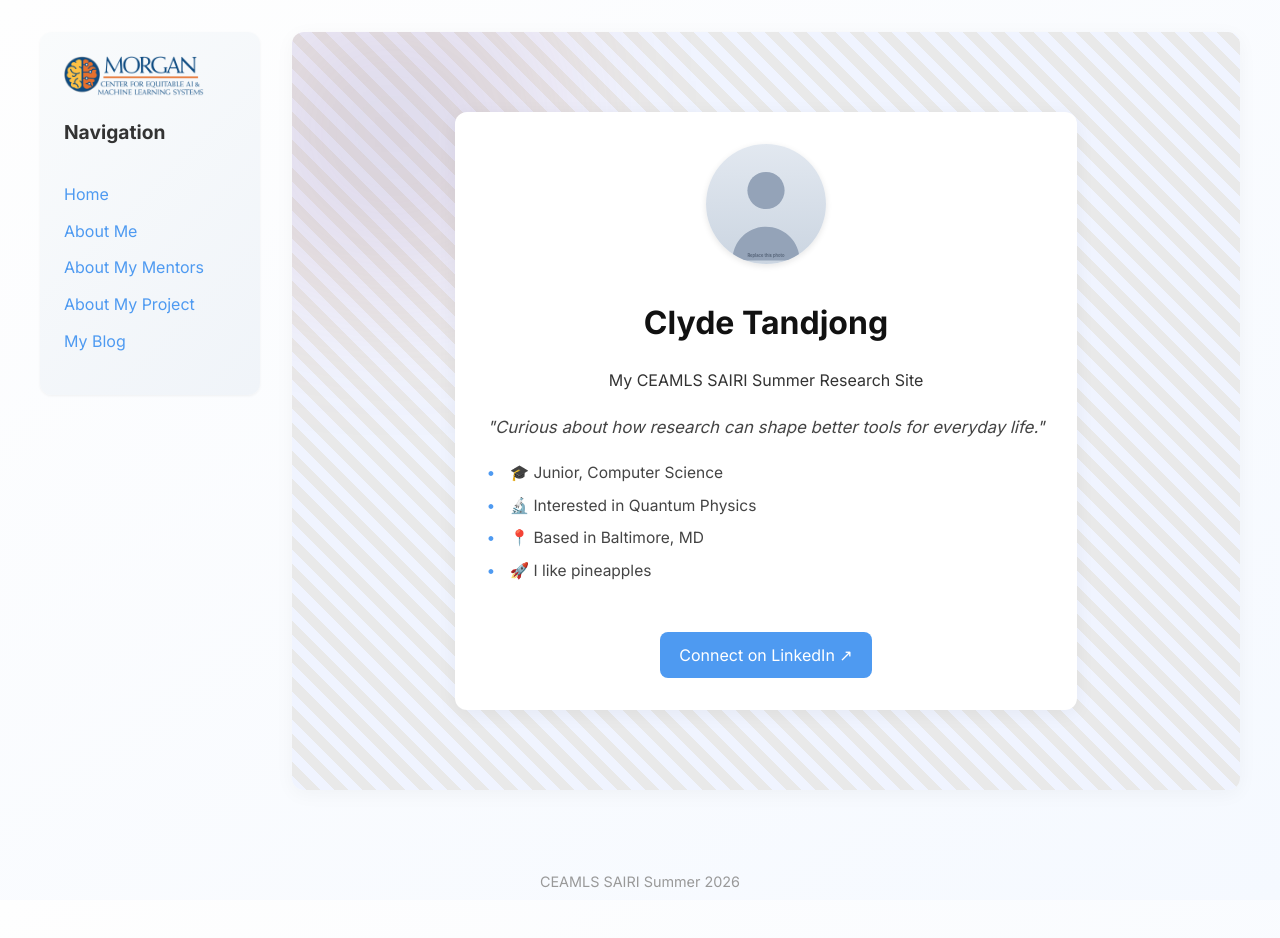
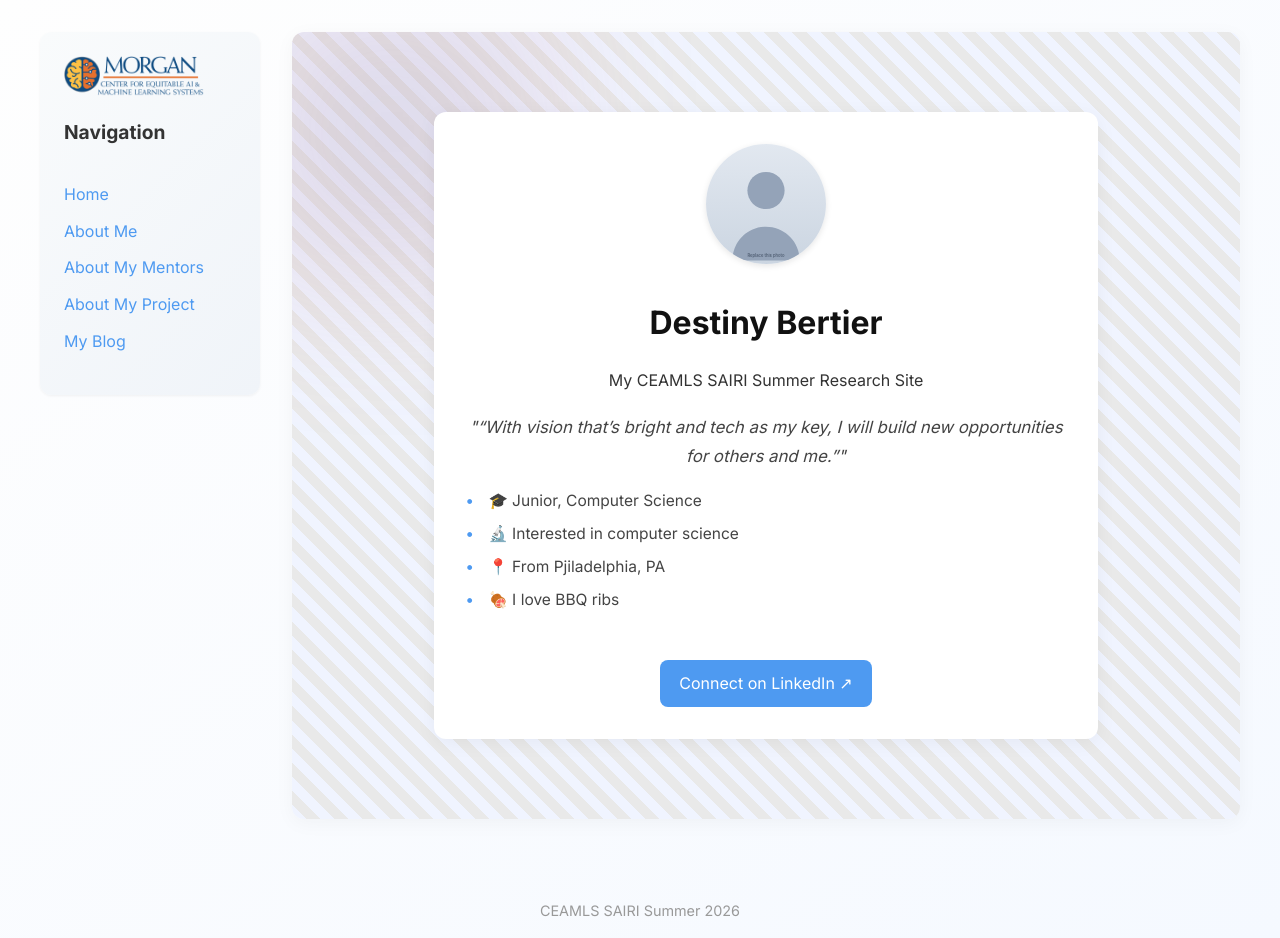
Before and after one commit to DestinyBR/destinybrceamls26.gi-thub.io, a Jekyll site: the page built from index.md, in a window 1280 px wide. Built offline with Jekyll 4.4.1, drawn with Linux system fonts in a browser that asks for light colours; before the commit the page ends 900 px from its top, so only the background shows below that.

Commit message:
Update personal information and project details

```diff
--- a/index.md
+++ b/index.md
@@ -1,26 +1,26 @@
 ---
 layout: home
 title: Home
-display_name: Clyde Tandjong                  # <- shown as the big display name on the hero
+display_name: Destiny Bertier                  # <- shown as the big display name on the hero
 description: My CEAMLS SAIRI Summer Research Site
 
-motto: "Curious about how research can shape better tools for everyday life."
+motto: “With vision that’s bright and tech as my key, I will build new opportunities for others and me.”
 
 quick_facts:
   - "🎓 Junior, Computer Science"
-  - "🔬 Interested in Quantum Physics"
-  - "📍 Based in Baltimore, MD"
-  - "🚀 I like pineapples"
+  - "🔬 Interested in computer science"
+  - "📍 From Pjiladelphia, PA"
+  - "🍖 I love BBQ ribs"
 
-linkedin: https://www.linkedin.com/in/example
+linkedin: https:www.linkedin.com/in/destinybertier
 image: /assets/images/profile.svg
 
 # A "Currently" block — three short status lines for the home page.
 currently:
-  - label: Reading
-    text: "The Design of Everyday Things — Don Norman"
+  - label: Pursuing my B.S.
+    text: "The Morgan State University of Baltimore, MD. Go BEARS!"
   - label: Building
-    text: "A small Raspberry Pi sensor logging dashboard"
+    text: "A chatbot designed to help me grow my personal style and beauty health habits."
   - label: Wondering
-    text: "How accessibility research can shape consumer hardware"
+    text: "Will this simmer help me grow my network and thrive at my University?"
 ---
```
